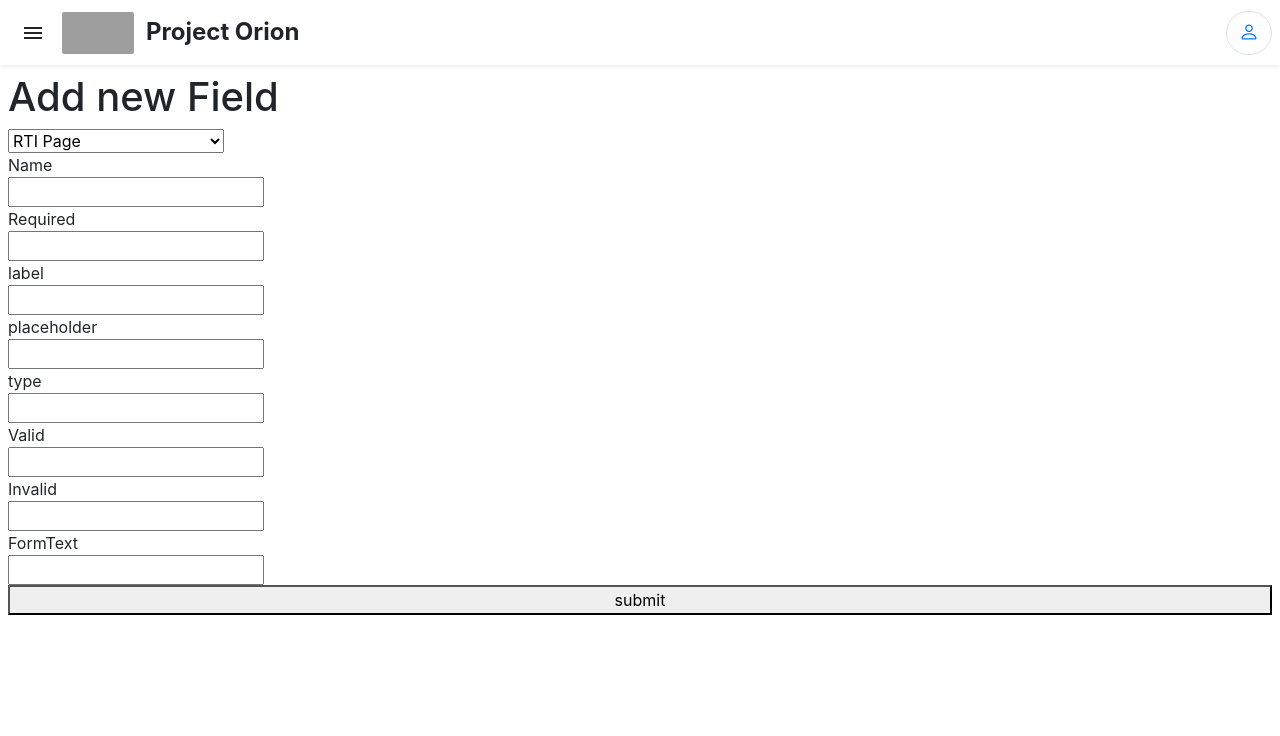
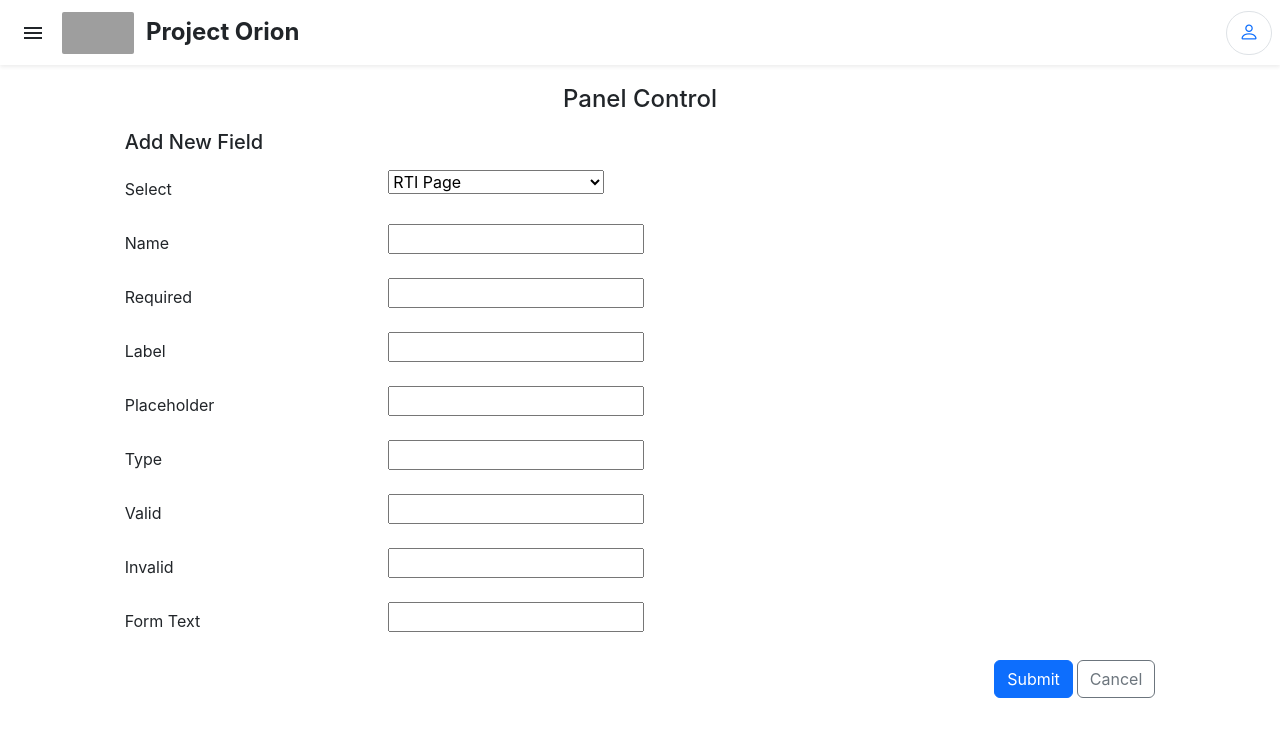
Before and after one commit to SachinSahu431/Project_Orion, a React (Create React App) app in the folder frontend/: page /panel in a window 1280 px wide. Shown: the top 736 px of the page. Built offline with nearby package versions, Linux system fonts and the light colour scheme; grey boxes are pictures that could not be loaded.

Commit message:
Added: Panel Page UI

```diff
--- a/frontend/src/pages/Panel.jsx
+++ b/frontend/src/pages/Panel.jsx
@@ -49,9 +49,16 @@ const Panel = () => {
 
   return (
     <>
-      <div className="panel">
-        <h1>Add new Field</h1>
+      <div className="row m-0 p-1 justify-content-center">
+        <div className="col-lg-10 col-md-10 col-12 p-2 rounded pb-3">
+          <div className="d-flex flex-column">
+            <h4 className="text-center mb-3">Panel Control</h4>
 
+            <h5 className="text-start">Add New Field</h5>
+
+            <div className="row mt-2 mb-3">
+              <label className="col-sm-3 col-form-label">Select</label>
+              <div className="col-sm-9">
                 <select
                   id="pageName"
                   onChange={() => {
@@ -62,13 +69,16 @@ const Panel = () => {
                   }}
                 >
                   <option value="Rti">RTI Page</option>
-          <option value="FacultyRecruitment">Faculty Recruitment Page</option>
+                  <option value="FacultyRecruitment">
+                    Faculty Recruitment Page
+                  </option>
                 </select>
+              </div>
+            </div>
 
-        <div className="d-flex flex-column">
-          <div className="d-flex flex-row">
-            <div className="d-flex flex-column">
-              <label for="name">Name</label>
+            <div className="row mb-3">
+              <label className="col-sm-3 col-form-label">Name</label>
+              <div className="col-sm-9">
                 <input
                   type="text"
                   name="name"
@@ -79,9 +89,9 @@ const Panel = () => {
               </div>
             </div>
 
-          <div className="d-flex flex-row">
-            <div className="d-flex flex-column">
-              <label for="name">Required</label>
+            <div className="row mb-3">
+              <label className="col-sm-3 col-form-label">Required</label>
+              <div className="col-sm-9">
                 <input
                   type="text"
                   name="required"
@@ -92,9 +102,9 @@ const Panel = () => {
               </div>
             </div>
 
-          <div className="d-flex flex-row">
-            <div className="d-flex flex-column">
-              <label for="name">label</label>
+            <div className="row mb-3">
+              <label className="col-sm-3 col-form-label">Label</label>
+              <div className="col-sm-9">
                 <input
                   type="text"
                   name="label"
@@ -105,9 +115,9 @@ const Panel = () => {
               </div>
             </div>
 
-          <div className="d-flex flex-row">
-            <div className="d-flex flex-column">
-              <label for="name">placeholder</label>
+            <div className="row mb-3">
+              <label className="col-sm-3 col-form-label">Placeholder</label>
+              <div className="col-sm-9">
                 <input
                   type="text"
                   name="placeholder"
@@ -118,9 +128,9 @@ const Panel = () => {
               </div>
             </div>
 
-          <div className="d-flex flex-row">
-            <div className="d-flex flex-column">
-              <label for="name">type</label>
+            <div className="row mb-3">
+              <label className="col-sm-3 col-form-label">Type</label>
+              <div className="col-sm-9">
                 <input
                   type="text"
                   name="type"
@@ -131,9 +141,9 @@ const Panel = () => {
               </div>
             </div>
 
-          <div className="d-flex flex-row">
-            <div className="d-flex flex-column">
-              <label for="name">Valid</label>
+            <div className="row mb-3">
+              <label className="col-sm-3 col-form-label">Valid</label>
+              <div className="col-sm-9">
                 <input
                   type="text"
                   name="valid"
@@ -144,9 +154,9 @@ const Panel = () => {
               </div>
             </div>
 
-          <div className="d-flex flex-row">
-            <div className="d-flex flex-column">
-              <label for="name">Invalid</label>
+            <div className="row mb-3">
+              <label className="col-sm-3 col-form-label">Invalid</label>
+              <div className="col-sm-9">
                 <input
                   type="text"
                   name="invalid"
@@ -157,9 +167,9 @@ const Panel = () => {
               </div>
             </div>
 
-          <div className="d-flex flex-row">
-            <div className="d-flex flex-column">
-              <label for="name">FormText</label>
+            <div className="row mb-3">
+              <label className="col-sm-3 col-form-label">Form Text</label>
+              <div className="col-sm-9">
                 <input
                   type="text"
                   name="formText"
@@ -169,8 +179,21 @@ const Panel = () => {
                 />
               </div>
             </div>
-
-          <button onClick={handleSubmit}> submit</button>
+            <div className="row mb-0">
+              <div className="col-sm-9 offset-sm-3 text-end">
+                <button
+                  type="submit"
+                  className="btn btn-primary m-1"
+                  onClick={handleSubmit}
+                >
+                  Submit
+                </button>
+                <button type="reset" className="btn btn-outline-secondary">
+                  Cancel
+                </button>
+              </div>
+            </div>
+          </div>
         </div>
       </div>
     </>
```
Lines whose indentation alone changed are shown as unchanged.
